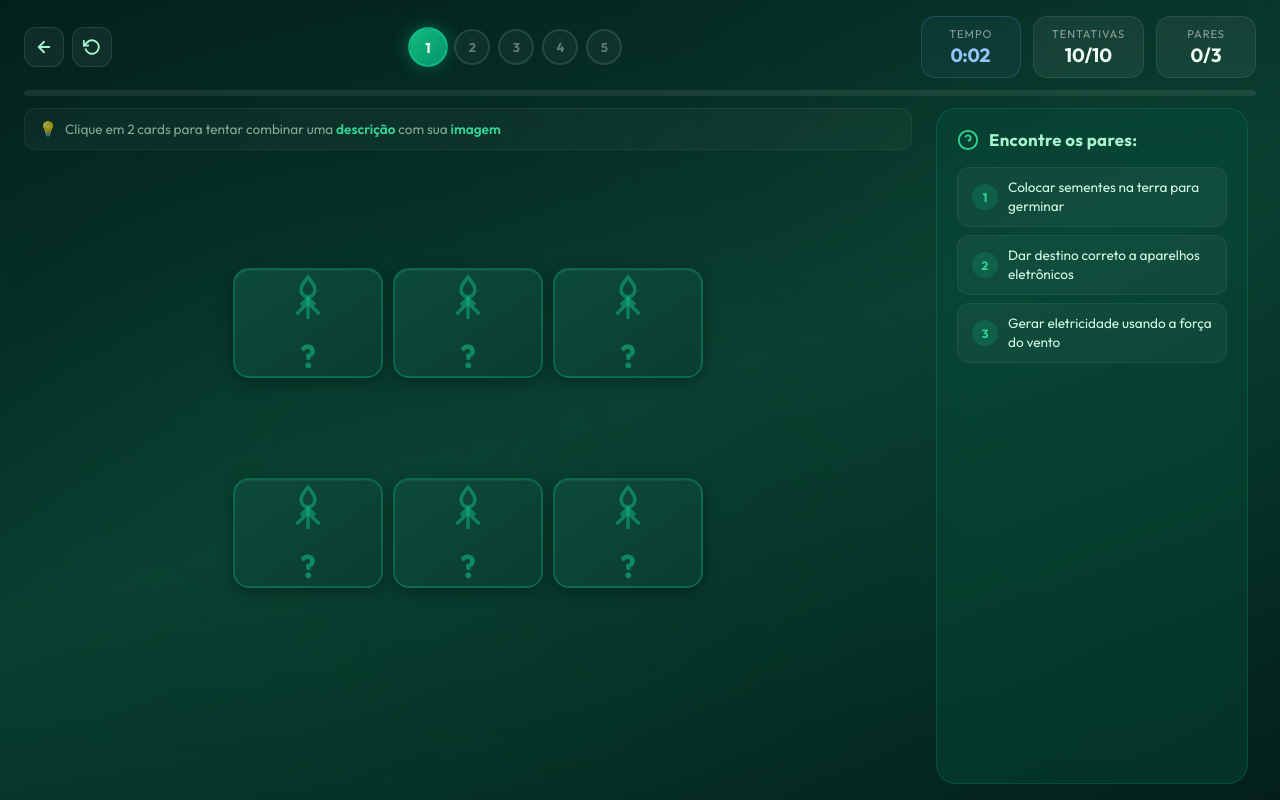
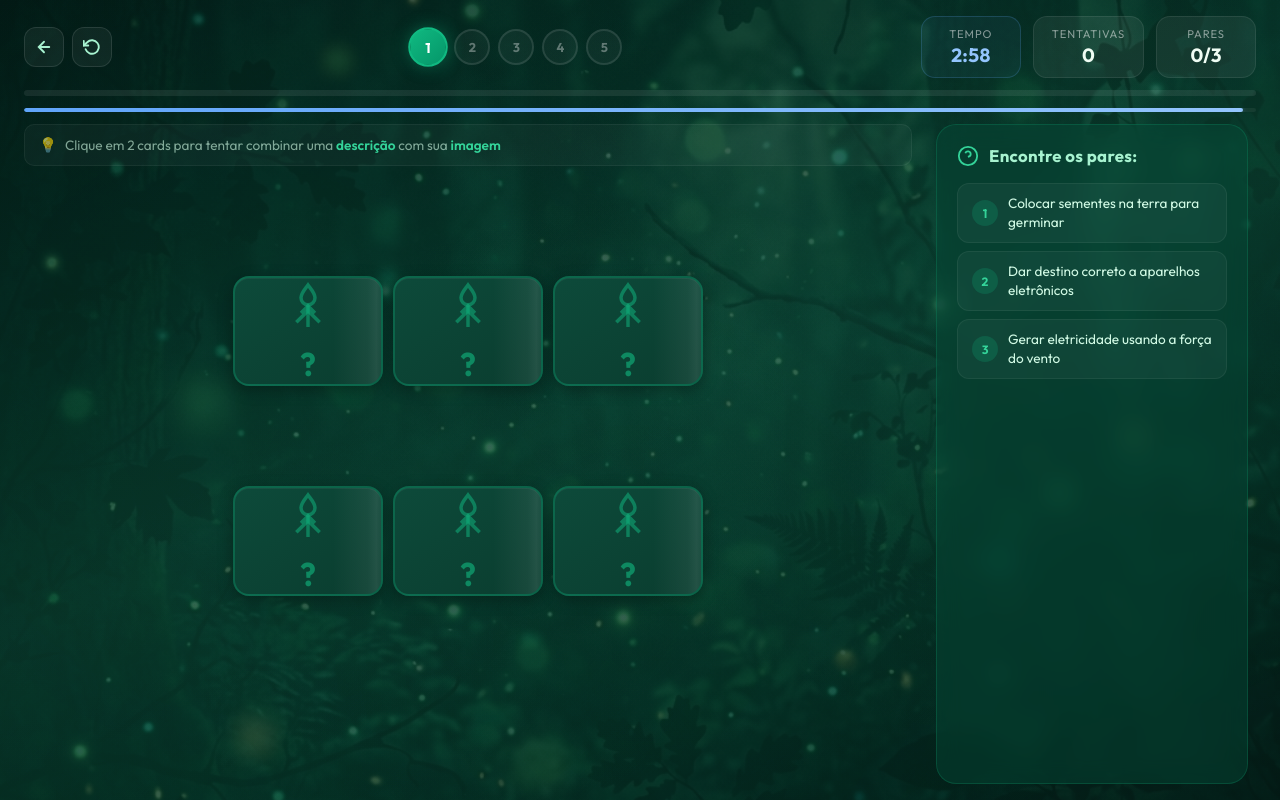
Before and after one commit to AsafeOctaviani/Jogo-da-mem-ria, a React (Vite) app in the folder jogo-da-memoria/: page / in a window 1280 px wide. Both pictures are taken after a click on the button "Jogar". Built offline with nearby package versions, Linux system fonts and the light colour scheme.

Commit message:
versão 4

```diff
--- a/jogo-da-memoria/src/components/Card.css
+++ b/jogo-da-memoria/src/components/Card.css
@@ -4,7 +4,8 @@
   user-select: none;
   width: 100%;
   aspect-ratio: 3 / 4;
-  min-height: 90px;
+  min-height: 0;
+  overflow: visible;
 }
 
 .card.disabled {
@@ -51,6 +52,23 @@
   position: relative;
 }
 
+.card-back::after {
+  content: '';
+  position: absolute;
+  top: 0;
+  left: -100%;
+  width: 60%;
+  height: 100%;
+  background: linear-gradient(90deg,
+      transparent 0%,
+      rgba(255, 255, 255, 0.06) 40%,
+      rgba(255, 255, 255, 0.1) 50%,
+      rgba(255, 255, 255, 0.06) 60%,
+      transparent 100%);
+  animation: shimmer 4s ease-in-out infinite;
+  pointer-events: none;
+}
+
 .card-back-pattern {
   display: flex;
   flex-direction: column;
@@ -71,14 +89,15 @@
 }
 
 .card:hover:not(.flipped):not(.matched):not(.disabled) .card-back {
-  border-color: rgba(16, 185, 129, 0.6);
+  border-color: rgba(16, 185, 129, 0.7);
   box-shadow:
-    0 4px 20px rgba(16, 185, 129, 0.15),
+    0 0 20px rgba(16, 185, 129, 0.25),
+    0 8px 25px rgba(0, 0, 0, 0.3),
     inset 0 1px 0 rgba(255, 255, 255, 0.1);
 }
 
-.card:hover:not(.flipped):not(.matched):not(.disabled) .card-inner {
-  transform: scale(1.03);
+.card:hover:not(.flipped):not(.matched):not(.disabled) .card-back::after {
+  animation: shimmerFast 1.5s ease-in-out infinite;
 }
 
 .card-front {
@@ -140,13 +159,35 @@
   opacity: 0.85;
 }
 
+@keyframes shimmer {
+
+  0%,
+  100% {
+    left: -100%;
+  }
+
+  50% {
+    left: 150%;
+  }
+}
+
+@keyframes shimmerFast {
+  0% {
+    left: -100%;
+  }
+
+  100% {
+    left: 150%;
+  }
+}
+
 @keyframes matchPulse {
   0% {
     transform: rotateY(180deg) scale(1);
   }
 
   50% {
-    transform: rotateY(180deg) scale(1.08);
+    transform: rotateY(180deg) scale(1.03);
   }
 
   100% {
@@ -184,7 +225,7 @@
 
 @media (max-width: 600px) {
   .card {
-    min-height: 110px;
+    min-height: 0;
   }
 
   .card-text {
--- a/jogo-da-memoria/src/components/Card.jsx
+++ b/jogo-da-memoria/src/components/Card.jsx
@@ -17,7 +17,7 @@ function Card({ type, content, isFlipped, isMatched, onClick, disabled }) {
       onKeyDown={(e) => e.key === 'Enter' && handleClick()}
     >
       <div className="card-inner">
-<div className="card-back">
+        <div className="card-back">
           <div className="card-back-pattern">
             <svg viewBox="0 0 24 24" fill="none" stroke="currentColor" strokeWidth="1.5">
               <path d="M12 3c-1.5 2-3 3.5-3 5.5a3 3 0 1 0 6 0c0-2-1.5-3.5-3-5.5z" />
@@ -29,7 +29,7 @@ function Card({ type, content, isFlipped, isMatched, onClick, disabled }) {
           </div>
 
         </div>
-<div className={`card-front ${type === 'image' ? 'card-front-image' : 'card-front-text'}`}>
+        <div className={`card-front ${type === 'image' ? 'card-front-image' : 'card-front-text'}`}>
           {type === 'image' ? (
             <div className="card-image-wrapper">
               <img src={content} alt="Card de imagem" className="card-image" draggable="false" />
--- a/jogo-da-memoria/src/components/GameBoard.css
+++ b/jogo-da-memoria/src/components/GameBoard.css
@@ -8,6 +8,18 @@
   gap: 12px;
   animation: fadeIn 0.5s ease;
   overflow: hidden;
+  position: relative;
+}
+
+.game-board-bg {
+  position: fixed;
+  inset: 0;
+  width: 100%;
+  height: 100%;
+  object-fit: cover;
+  opacity: 0.2;
+  z-index: 0;
+  pointer-events: none;
 }
 
 .game-header {
@@ -16,6 +28,8 @@
   justify-content: space-between;
   gap: 12px;
   flex-wrap: wrap;
+  position: relative;
+  z-index: 1;
 }
 
 .header-controls {
@@ -105,6 +119,26 @@
 .stat-timer {
   border-color: rgba(96, 165, 250, 0.2);
   background: rgba(96, 165, 250, 0.06);
+  transition: all 0.4s ease;
+}
+
+.stat-timer-danger {
+  border-color: rgba(239, 68, 68, 0.5) !important;
+  background: rgba(239, 68, 68, 0.1) !important;
+  animation: pulse 1s infinite;
+}
+
+.stat-timer-danger .stat-value {
+  color: #fca5a5 !important;
+}
+
+.stat-timer-warning {
+  border-color: rgba(251, 191, 36, 0.5) !important;
+  background: rgba(251, 191, 36, 0.08) !important;
+}
+
+.stat-timer-warning .stat-value {
+  color: #fde68a !important;
 }
 
 .stat-danger {
@@ -144,6 +178,8 @@
   border-radius: 3px;
   background: rgba(255, 255, 255, 0.08);
   overflow: hidden;
+  position: relative;
+  z-index: 1;
 }
 
 .progress-bar {
@@ -154,12 +190,43 @@
   box-shadow: 0 0 8px rgba(16, 185, 129, 0.5);
 }
 
+.timer-bar-wrapper {
+  width: 100%;
+  height: 4px;
+  border-radius: 2px;
+  background: rgba(255, 255, 255, 0.06);
+  overflow: hidden;
+  position: relative;
+  z-index: 1;
+}
+
+.timer-bar {
+  height: 100%;
+  border-radius: 2px;
+  background: linear-gradient(90deg, #60a5fa, #93c5fd);
+  transition: width 1s linear;
+  box-shadow: 0 0 6px rgba(96, 165, 250, 0.4);
+}
+
+.timer-bar-warning {
+  background: linear-gradient(90deg, #f59e0b, #fbbf24);
+  box-shadow: 0 0 6px rgba(251, 191, 36, 0.4);
+}
+
+.timer-bar-danger {
+  background: linear-gradient(90deg, #ef4444, #f87171);
+  box-shadow: 0 0 8px rgba(239, 68, 68, 0.5);
+  animation: pulse 1s infinite;
+}
+
 .game-content {
   display: flex;
   gap: 24px;
   flex: 1;
   min-height: 0;
   width: 100%;
+  position: relative;
+  z-index: 1;
 }
 
 .game-left {
@@ -228,26 +295,29 @@
   align-content: center;
   padding: 0;
   height: 100%;
+  max-height: 100%;
 }
 
 .cards-grid-3 {
-  grid-template-columns: repeat(3, minmax(110px, 150px));
+  grid-template-columns: repeat(3, minmax(0, 150px));
 }
 
 .cards-grid-4 {
-  grid-template-columns: repeat(4, minmax(100px, 140px));
+  grid-template-columns: repeat(4, minmax(0, 140px));
 }
 
 .cards-grid-5 {
-  grid-template-columns: repeat(5, minmax(90px, 130px));
+  grid-template-columns: repeat(5, minmax(0, 130px));
 }
 
 .cards-grid-6 {
-  grid-template-columns: repeat(4, minmax(90px, 130px));
+  grid-template-columns: repeat(6, minmax(0, 1fr));
+  gap: 8px;
 }
 
 .cards-grid-7 {
-  grid-template-columns: repeat(4, minmax(85px, 125px));
+  grid-template-columns: repeat(7, minmax(0, 1fr));
+  gap: 6px;
 }
 
 @keyframes fadeIn {
@@ -308,23 +378,23 @@
   }
 
   .cards-grid-3 {
-    grid-template-columns: repeat(3, minmax(100px, 140px));
+    grid-template-columns: repeat(3, minmax(0, 140px));
   }
 
   .cards-grid-4 {
-    grid-template-columns: repeat(4, minmax(85px, 120px));
+    grid-template-columns: repeat(4, minmax(0, 120px));
   }
 
   .cards-grid-5 {
-    grid-template-columns: repeat(5, minmax(70px, 100px));
+    grid-template-columns: repeat(5, minmax(0, 100px));
   }
 
   .cards-grid-6 {
-    grid-template-columns: repeat(3, minmax(90px, 130px));
+    grid-template-columns: repeat(4, minmax(0, 1fr));
   }
 
   .cards-grid-7 {
-    grid-template-columns: repeat(4, minmax(80px, 110px));
+    grid-template-columns: repeat(4, minmax(0, 1fr));
   }
 }
 
--- a/jogo-da-memoria/src/components/GameBoard.jsx
+++ b/jogo-da-memoria/src/components/GameBoard.jsx
@@ -3,19 +3,22 @@ import Card from './Card'
 import QuestionPanel from './QuestionPanel'
 import ToastContainer, { useToast } from './Toast'
 import ConfirmModal from './ConfirmModal'
-import { MAX_ATTEMPTS } from '../data/phases'
+import { PHASE_TIME_LIMITS } from '../data/phases'
+import gameBg from '../assets/game-bg.png'
 import './GameBoard.css'
 
 function GameBoard({ phase, onPhaseComplete, onPhaseFail, onBackToMenu, onRestartPhase, currentPhaseIndex }) {
+  const timeLimit = PHASE_TIME_LIMITS[currentPhaseIndex] || 180
   const [cards, setCards] = useState([])
   const [flippedCards, setFlippedCards] = useState([])
   const [matchedPairs, setMatchedPairs] = useState(new Set())
   const [attempts, setAttempts] = useState(0)
   const [isChecking, setIsChecking] = useState(false)
   const [shakeCards, setShakeCards] = useState(new Set())
-  const [elapsedTime, setElapsedTime] = useState(0)
+  const [remainingTime, setRemainingTime] = useState(0)
   const [showConfirm, setShowConfirm] = useState(null)
   const timerRef = useRef(null)
+  const gameOverRef = useRef(false)
   const { toasts, showToast } = useToast()
 
   useEffect(() => {
@@ -25,15 +28,28 @@ function GameBoard({ phase, onPhaseComplete, onPhaseFail, onBackToMenu, onRestar
     setAttempts(0)
     setIsChecking(false)
     setShakeCards(new Set())
-    setElapsedTime(0)
-  }, [phase])
+    setRemainingTime(timeLimit)
+    gameOverRef.current = false
+  }, [phase, timeLimit])
 
   useEffect(() => {
     timerRef.current = setInterval(() => {
-      setElapsedTime((prev) => prev + 1)
+      setRemainingTime((prev) => {
+        if (prev <= 1) {
+          clearInterval(timerRef.current)
+          if (!gameOverRef.current) {
+            gameOverRef.current = true
+            setTimeout(() => onPhaseFail(), 300)
+          }
+          return 0
+        }
+        if (prev === 61) showToast('⏱️ 1 minuto restante!', 'warning', 3000)
+        if (prev === 31) showToast('⚠️ 30 segundos!', 'error', 3000)
+        return prev - 1
+      })
     }, 1000)
     return () => clearInterval(timerRef.current)
-  }, [phase])
+  }, [phase, onPhaseFail, showToast])
 
   const formatTime = (seconds) => {
     const m = Math.floor(seconds / 60)
@@ -41,9 +57,12 @@ function GameBoard({ phase, onPhaseComplete, onPhaseFail, onBackToMenu, onRestar
     return `${m}:${s.toString().padStart(2, '0')}`
   }
 
+  const elapsedTime = timeLimit - remainingTime
+
   const handleCardClick = useCallback((index) => {
     if (isChecking) return
     if (flippedCards.length >= 2) return
+    if (remainingTime <= 0) return
     if (flippedCards.includes(index)) return
 
     const newFlipped = [...flippedCards, index]
@@ -72,7 +91,8 @@ function GameBoard({ phase, onPhaseComplete, onPhaseFail, onBackToMenu, onRestar
 
             if (next.size === phase.pairs) {
               clearInterval(timerRef.current)
-              setTimeout(() => onPhaseComplete(newAttempts, elapsedTime), 600)
+              gameOverRef.current = true
+              setTimeout(() => onPhaseComplete(newAttempts, timeLimit - remainingTime), 600)
             }
             return next
           })
@@ -80,31 +100,17 @@ function GameBoard({ phase, onPhaseComplete, onPhaseFail, onBackToMenu, onRestar
           setIsChecking(false)
         }, 600)
       } else {
-
-        const remaining = MAX_ATTEMPTS - newAttempts
-
-        if (remaining === 3) {
-          showToast('Atenção! Restam apenas 3 tentativas', 'warning', 3000)
-        } else if (remaining === 1) {
-          showToast('Última tentativa!', 'error', 3000)
-        }
-
         setTimeout(() => {
           setShakeCards(new Set([first, second]))
           setTimeout(() => {
             setShakeCards(new Set())
             setFlippedCards([])
             setIsChecking(false)
-
-            if (newAttempts >= MAX_ATTEMPTS) {
-              clearInterval(timerRef.current)
-              setTimeout(() => onPhaseFail(), 300)
-            }
           }, 500)
         }, 800)
       }
     }
-  }, [isChecking, flippedCards, attempts, cards, phase, onPhaseComplete, onPhaseFail, showToast, elapsedTime])
+  }, [isChecking, flippedCards, attempts, cards, phase, onPhaseComplete, showToast, remainingTime, timeLimit])
 
   const handleMenuClick = () => setShowConfirm('menu')
   const handleRestartClick = () => setShowConfirm('restart')
@@ -118,11 +124,16 @@ function GameBoard({ phase, onPhaseComplete, onPhaseFail, onBackToMenu, onRestar
     setShowConfirm(null)
   }
 
-  const attemptsLeft = MAX_ATTEMPTS - attempts
   const progressPercent = (matchedPairs.size / phase.pairs) * 100
+  const timePercent = timeLimit > 0 ? (remainingTime / timeLimit) * 100 : 0
+  const isTimeLow = remainingTime <= 30
+  const isTimeWarning = !isTimeLow && remainingTime <= 60
+  const timerClass = isTimeLow ? 'stat-timer-danger' : isTimeWarning ? 'stat-timer-warning' : ''
+  const timerBarClass = isTimeLow ? 'timer-bar-danger' : isTimeWarning ? 'timer-bar-warning' : ''
 
   return (
     <div className="game-board-container">
+<img src={gameBg} alt="" className="game-board-bg" aria-hidden="true" />
 <ToastContainer toasts={toasts} />
 {showConfirm && (
         <ConfirmModal
@@ -176,13 +187,13 @@ function GameBoard({ phase, onPhaseComplete, onPhaseFail, onBackToMenu, onRestar
           </div>
         </div>
 <div className="game-stats">
-          <div className="stat stat-timer" title="Tempo decorrido">
+          <div className={`stat stat-timer ${timerClass}`} title="Tempo restante">
             <span className="stat-label">Tempo</span>
-            <span className="stat-value">{formatTime(elapsedTime)}</span>
+            <span className="stat-value">{formatTime(remainingTime)}</span>
           </div>
-          <div className={`stat ${attemptsLeft <= 3 ? 'stat-danger' : ''}`} title="Tentativas restantes">
+          <div className="stat" title="Tentativas usadas">
             <span className="stat-label">Tentativas</span>
-            <span className="stat-value">{attemptsLeft}/{MAX_ATTEMPTS}</span>
+            <span className="stat-value">{attempts}</span>
           </div>
           <div className="stat" title="Pares encontrados">
             <span className="stat-label">Pares</span>
@@ -192,6 +203,9 @@ function GameBoard({ phase, onPhaseComplete, onPhaseFail, onBackToMenu, onRestar
       </div>
 <div className="progress-bar-wrapper" title={`${Math.round(progressPercent)}% completo`}>
         <div className="progress-bar" style={{ width: `${progressPercent}%` }} />
+      </div>
+      <div className="timer-bar-wrapper" title={`${Math.round(timePercent)}% do tempo restante`}>
+        <div className={`timer-bar ${timerBarClass}`} style={{ width: `${timePercent}%` }} />
       </div>
 
       <div className="game-content">
--- a/jogo-da-memoria/src/components/StartScreen.css
+++ b/jogo-da-memoria/src/components/StartScreen.css
@@ -17,13 +17,8 @@
   opacity: 0.35;
   z-index: 0;
   pointer-events: none;
-  animation: fadeIn 1.2s ease;
 }
 
-@keyframes fadeIn {
-  from { opacity: 0; }
-  to { opacity: 0.35; }
-}
 
 .start-content {
   text-align: center;
--- a/jogo-da-memoria/src/components/StartScreen.jsx
+++ b/jogo-da-memoria/src/components/StartScreen.jsx
@@ -36,8 +36,8 @@ function StartScreen({ onStart }) {
             <span>Combine descrição + imagem</span>
           </div>
           <div className="rule">
-            <span className="rule-icon">🎯</span>
-            <span>Máximo 10 tentativas por fase</span>
+            <span className="rule-icon">⏱️</span>
+            <span>Complete antes do tempo acabar</span>
           </div>
           <div className="rule">
             <span className="rule-icon">📈</span>
--- a/jogo-da-memoria/src/data/phases.js
+++ b/jogo-da-memoria/src/data/phases.js
@@ -72,7 +72,8 @@ const PHASE_CONFIG = [
   { phase: 5, pairs: 7 },
 ]
 
-export const MAX_ATTEMPTS = 10
+// Tempo limite por fase (em segundos): 3min, 2:45, 2:30, 2:15, 2:00
+export const PHASE_TIME_LIMITS = [180, 165, 150, 135, 120]
 
 function shuffle(array) {
   const arr = [...array]
```
Also changed, not shown: jogo-da-memoria/src/components/GameComplete.css (+7 -2 lines), jogo-da-memoria/src/components/GameComplete.jsx (+28 -1 lines), jogo-da-memoria/src/components/PhaseComplete.css (+26 -0 lines), jogo-da-memoria/src/components/PhaseComplete.jsx (+35 -2 lines), jogo-da-memoria/src/components/QuestionPanel.css (+19 -0 lines), jogo-da-memoria/src/assets/card-back.png (added), jogo-da-memoria/src/assets/game-bg.png (added).
